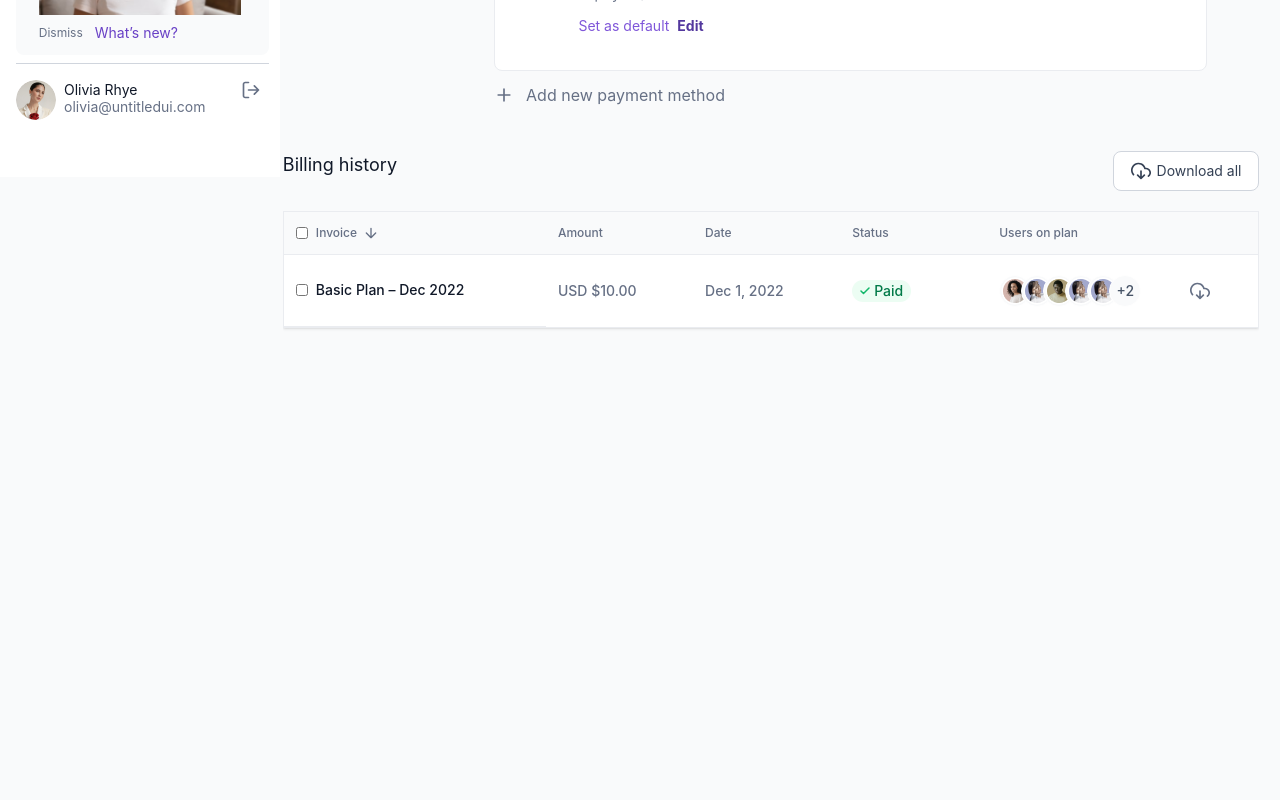
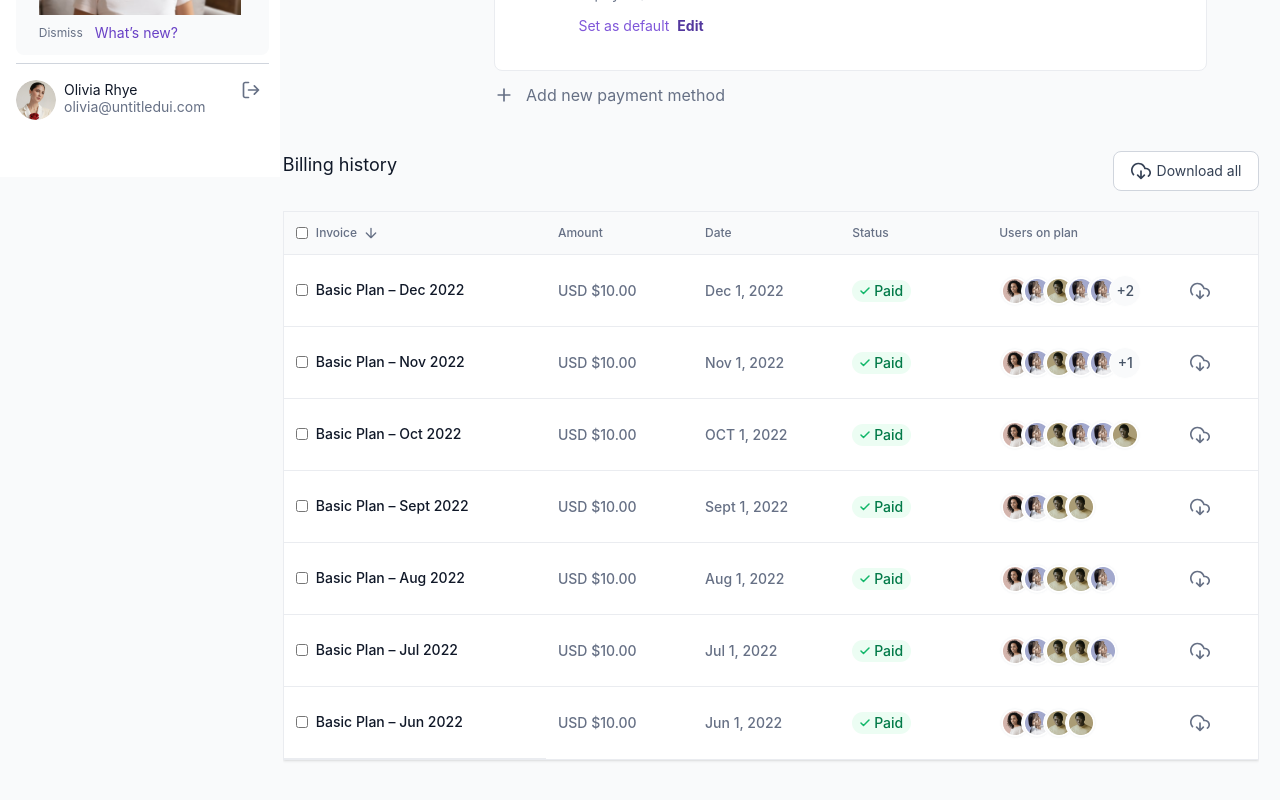
Before and after one commit to tech-teni/vencru, a React (Create React App) app: page / in a window 1280 px wide. Shown: the part 623-1423 px from the top of the page. Before the commit the page ends 1151 px from the top, so only its background shows below. Built offline with nearby package versions, Linux system fonts and the light colour scheme; grey boxes are pictures that could not be loaded.

Commit message:
filled up the table infomation

```diff
--- a/src/components/Navbar/index.js
+++ b/src/components/Navbar/index.js
@@ -8,7 +8,7 @@ const Navbar = () => {
       <h1>Untitled UI</h1>
      </div>
 
-     <div className=''>
+     <div className='mr-[4%]'>
       <img src='./images/mobile-navigator.svg' alt='navigator'/>
      </div>
     </div>
--- a/src/components/Table/index.js
+++ b/src/components/Table/index.js
@@ -42,6 +42,133 @@ const Table = () => {
 
 
 </tr>
+<tr>
+<td className='flex gap-2 items-center justify-start'><input type='checkbox' className='w-3 h-3 ' /> <span className=' text-black text-sm' >Basic Plan – Nov 2022</span></td>
+<td className='text-grey text-sm'>USD $10.00</td>
+<td className='text-grey text-sm'>Nov 1, 2022</td>
+<td className='text-[#027A48] text-sm'><button className='flex items-center justify-center gap-1 bg-[#ECFDF3]  px-2 py-1 rounded-2xl min-w-[55px] h-[22px]'><img src='./images/mark.svg' alt='mark up'/>  <span>Paid</span></button></td>
+<td className='text-grey'><span className='flex '>
+<span className=''> </span>
+<span className='user-pic'><img src='./images/Avatar (1).png'alt='pic'/> </span>
+<span className='user-pic ml-[-10px]'><img src='./images/Avatar wrap (2).png'alt='pic'/> </span>
+<span className='user-pic ml-[-10px]'><img src='./images/Avatar wrap.png'alt='pic'/> </span>
+<span className='user-pic ml-[-10px]'><img src='./images/Avatar wrap (2).png'alt='pic'/> </span>
+<span className='user-pic ml-[-10px]'><img src='./images/Avatar wrap (2).png'alt='pic'/> </span>
+
+<span className='user-pic ml-[-10px]' >+1</span>
+
+     </span></td>
+     <td><img src='./images/download2.svg'alt='download'/></td>
+
+
+
+
+</tr>
+<tr>
+<td className='flex gap-2 items-center justify-start'><input type='checkbox' className='w-3 h-3 ' /> <span className=' text-black text-sm' >Basic Plan – Oct 2022</span></td>
+<td className='text-grey text-sm'>USD $10.00</td>
+<td className='text-grey text-sm'>OCT 1, 2022</td>
+<td className='text-[#027A48] text-sm'><button className='flex items-center justify-center gap-1 bg-[#ECFDF3]  px-2 py-1 rounded-2xl min-w-[55px] h-[22px]'><img src='./images/mark.svg' alt='mark up'/>  <span>Paid</span></button></td>
+<td className='text-grey'><span className='flex '>
+<span className=''> </span>
+<span className='user-pic'><img src='./images/Avatar (1).png'alt='pic'/> </span>
+<span className='user-pic ml-[-10px]'><img src='./images/Avatar wrap (2).png'alt='pic'/> </span>
+<span className='user-pic ml-[-10px]'><img src='./images/Avatar wrap.png'alt='pic'/> </span>
+<span className='user-pic ml-[-10px]'><img src='./images/Avatar wrap (2).png'alt='pic'/> </span>
+<span className='user-pic ml-[-10px]'><img src='./images/Avatar wrap (2).png'alt='pic'/> </span>
+
+<span className='user-pic ml-[-10px]'><img src='./images/Avatar wrap.png'alt='pic'/> </span>
+
+     </span></td>
+     <td><img src='./images/download2.svg'alt='download'/></td>
+
+
+
+
+</tr>
+<tr>
+<td className='flex gap-2 items-center justify-start'><input type='checkbox' className='w-3 h-3 ' /> <span className=' text-black text-sm' >Basic Plan – Sept 2022</span></td>
+<td className='text-grey text-sm'>USD $10.00</td>
+<td className='text-grey text-sm'>Sept 1, 2022</td>
+<td className='text-[#027A48] text-sm'><button className='flex items-center justify-center gap-1 bg-[#ECFDF3]  px-2 py-1 rounded-2xl min-w-[55px] h-[22px]'><img src='./images/mark.svg' alt='mark up'/>  <span>Paid</span></button></td>
+<td className='text-grey'><span className='flex '>
+<span className=''> </span>
+<span className='user-pic'><img src='./images/Avatar (1).png'alt='pic'/> </span>
+<span className='user-pic ml-[-10px]'><img src='./images/Avatar wrap (2).png'alt='pic'/> </span>
+<span className='user-pic ml-[-10px]'><img src='./images/Avatar wrap.png'alt='pic'/> </span>
+
+<span className='user-pic ml-[-10px]'><img src='./images/Avatar wrap.png'alt='pic'/> </span>
+
+     </span></td>
+     <td><img src='./images/download2.svg'alt='download'/></td>
+
+
+
+
+</tr>
+<tr>
+<td className='flex gap-2 items-center justify-start'><input type='checkbox' className='w-3 h-3 ' /> <span className=' text-black text-sm' >Basic Plan – Aug 2022</span></td>
+<td className='text-grey text-sm'>USD $10.00</td>
+<td className='text-grey text-sm'>Aug 1, 2022</td>
+<td className='text-[#027A48] text-sm'><button className='flex items-center justify-center gap-1 bg-[#ECFDF3]  px-2 py-1 rounded-2xl min-w-[55px] h-[22px]'><img src='./images/mark.svg' alt='mark up'/>  <span>Paid</span></button></td>
+<td className='text-grey'><span className='flex '>
+<span className=''> </span>
+<span className='user-pic'><img src='./images/Avatar (1).png'alt='pic'/> </span>
+<span className='user-pic ml-[-10px]'><img src='./images/Avatar wrap (2).png'alt='pic'/> </span>
+<span className='user-pic ml-[-10px]'><img src='./images/Avatar wrap.png'alt='pic'/> </span>
+
+<span className='user-pic ml-[-10px]'><img src='./images/Avatar wrap.png'alt='pic'/> </span>
+<span className='user-pic ml-[-10px]'><img src='./images/Avatar wrap (2).png'alt='pic'/> </span>
+
+     </span></td>
+     <td><img src='./images/download2.svg'alt='download'/></td>
+
+
+
+
+</tr>
+<tr>
+<td className='flex gap-2 items-center justify-start'><input type='checkbox' className='w-3 h-3 ' /> <span className=' text-black text-sm' >Basic Plan – Jul 2022</span></td>
+<td className='text-grey text-sm'>USD $10.00</td>
+<td className='text-grey text-sm'>Jul 1, 2022</td>
+<td className='text-[#027A48] text-sm'><button className='flex items-center justify-center gap-1 bg-[#ECFDF3]  px-2 py-1 rounded-2xl min-w-[55px] h-[22px]'><img src='./images/mark.svg' alt='mark up'/>  <span>Paid</span></button></td>
+<td className='text-grey'><span className='flex '>
+<span className=''> </span>
+<span className='user-pic'><img src='./images/Avatar (1).png'alt='pic'/> </span>
+<span className='user-pic ml-[-10px]'><img src='./images/Avatar wrap (2).png'alt='pic'/> </span>
+<span className='user-pic ml-[-10px]'><img src='./images/Avatar wrap.png'alt='pic'/> </span>
+
+<span className='user-pic ml-[-10px]'><img src='./images/Avatar wrap.png'alt='pic'/> </span>
+<span className='user-pic ml-[-10px]'><img src='./images/Avatar wrap (2).png'alt='pic'/> </span>
+
+     </span></td>
+     <td><img src='./images/download2.svg'alt='download'/></td>
+
+
+
+
+</tr>
+<tr>
+<td className='flex gap-2 items-center justify-start'><input type='checkbox' className='w-3 h-3 ' /> <span className=' text-black text-sm' >Basic Plan – Jun 2022</span></td>
+<td className='text-grey text-sm'>USD $10.00</td>
+<td className='text-grey text-sm'>Jun 1, 2022</td>
+<td className='text-[#027A48] text-sm'><button className='flex items-center justify-center gap-1 bg-[#ECFDF3]  px-2 py-1 rounded-2xl min-w-[55px] h-[22px]'><img src='./images/mark.svg' alt='mark up'/>  <span>Paid</span></button></td>
+<td className='text-grey'><span className='flex '>
+<span className=''> </span>
+<span className='user-pic'><img src='./images/Avatar (1).png'alt='pic'/> </span>
+<span className='user-pic ml-[-10px]'><img src='./images/Avatar wrap (2).png'alt='pic'/> </span>
+<span className='user-pic ml-[-10px]'><img src='./images/Avatar wrap.png'alt='pic'/> </span>
+
+<span className='user-pic ml-[-10px]'><img src='./images/Avatar wrap.png'alt='pic'/> </span>
+
+     </span></td>
+     <td><img src='./images/download2.svg'alt='download'/></td>
+
+
+
+
+</tr>
+
 
     </tbody>
 
--- a/src/pages/Setting.js
+++ b/src/pages/Setting.js
@@ -57,7 +57,7 @@ function Setting() {
                 </div>
               </div>
             </div>
-            <div className="sub-container flex flex-col gap-4 mobile-pad   min-[787px]:flex-row w-[100%]">
+            <div className="sub-container flex flex-col gap-4 mobile-pad   md:flex-row w-[100%]">
               <div className="min-[787px]:w-[28%] xl:w-[20%]">
                 <h5 className="text-base text-navcolor font-medium">
                   Card details
```
